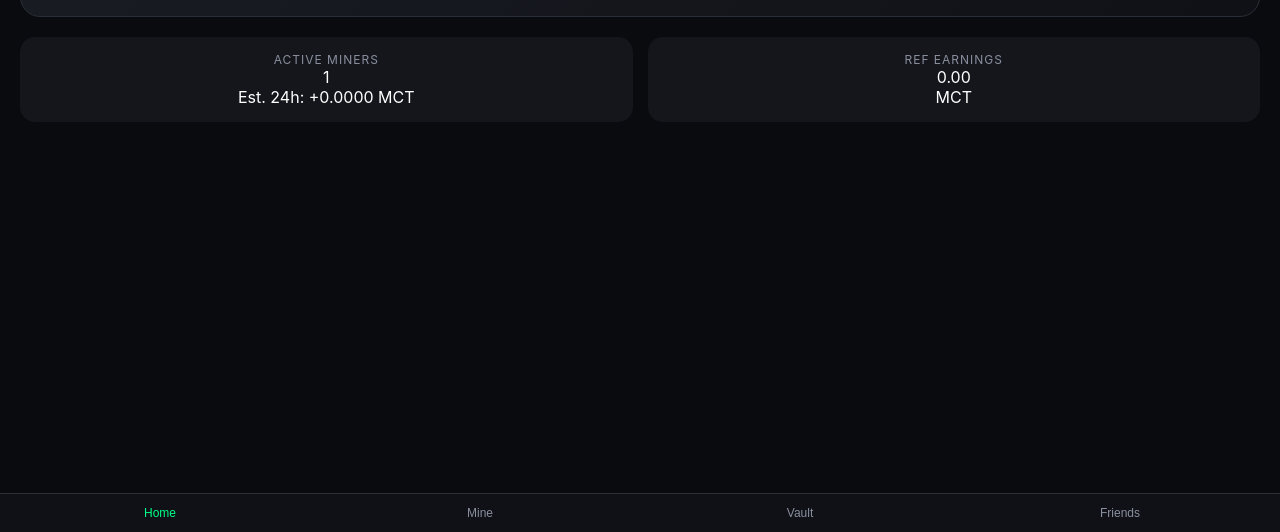
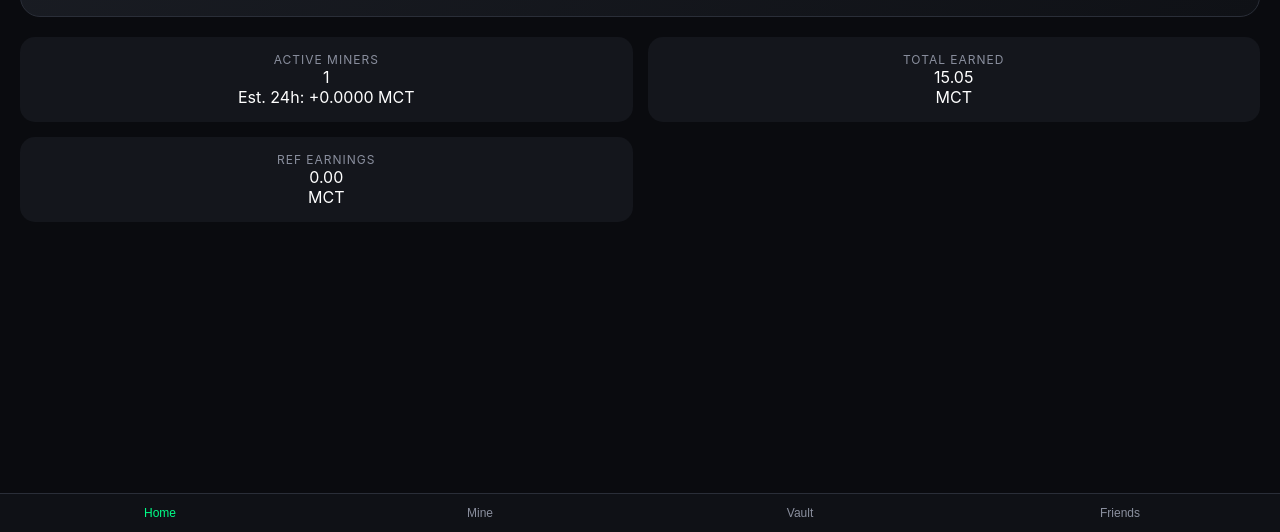
Before and after one commit to yusufuskdd-beep/AdsPayU, a plain HTML site: page index.html in a window 1280 px wide. Shown: the part 268-800 px from the top of the page. Drawn offline with Linux system fonts and the light colour scheme; a script that the page names is missing.

Commit message:
Update index.html

```diff
--- a/index.html
+++ b/index.html
@@ -9,6 +9,7 @@
 </head>
 <body>
     <div id="app">
+        <!-- HOME PAGE -->
         <div id="home" class="page active">
             <div class="header"><div class="logo">⛏️ CRYPTOMINE</div></div>
             <div class="balance-card">
@@ -24,13 +25,19 @@
                     <div class="sub" id="dailyEstimate">Est. 24h: +0.0000 MCT</div>
                 </div>
                 <div class="stat-box">
-                    <div class="label">REF EARNINGS</div> <!-- NEW -->
+                    <div class="label">TOTAL EARNED</div>
+                    <div class="value" id="totalEarned">15.05</div>
+                    <div class="sub">MCT</div>
+                </div>
+                <div class="stat-box">
+                    <div class="label">REF EARNINGS</div>
                     <div class="value" id="refEarnings">0.00</div>
                     <div class="sub">MCT</div>
                 </div>
             </div>
         </div>
 
+        <!-- MINE PAGE -->
         <div id="mine" class="page"><h2>DEPLOY HARDWARE</h2>
             <div class="miner-card" onclick="buyMiner(100, 1)"><h3>TIER 1: STARTER</h3><p>100 MCT</p><span>0.005 MCT/min</span></div>
             <div class="miner-card" onclick="buyMiner(500, 2)"><h3>TIER 2: SILVER</h3><p>500 MCT</p><span>0.035 MCT/min</span></div>
@@ -39,18 +46,21 @@
             <div class="miner-card" onclick="buyMiner(15000, 5)"><h3>TIER 5: DIAMOND</h3><p>15000 MCT</p><span>0.957 MCT/min</span></div>
         </div>
 
+        <!-- VAULT PAGE -->
         <div id="vault" class="page"><h2>VAULT</h2>
             <div class="vault-balance">Balance: <span id="vaultBalance">165.048 MCT</span></div>
             <input type="number" id="depositAmount" placeholder="0.00" value="0.00">
             <button class="btn-deposit" onclick="deposit()">DEPOSIT MCT</button>
         </div>
 
+        <!-- FRIENDS PAGE -->
         <div id="friends" class="page"><h2>REFERRALS</h2>
             <p>Earn 10% of your friends' mining yield forever.</p>
             <input type="text" id="refLink" readonly>
             <button class="btn-copy" onclick="copyLink()">COPY LINK</button>
         </div>
 
+        <!-- NAV BAR -->
         <div class="nav-bar">
             <button class="nav-btn active" onclick="showPage('home', this)">Home</button>
             <button class="nav-btn" onclick="showPage('mine', this)">Mine</button>
```
